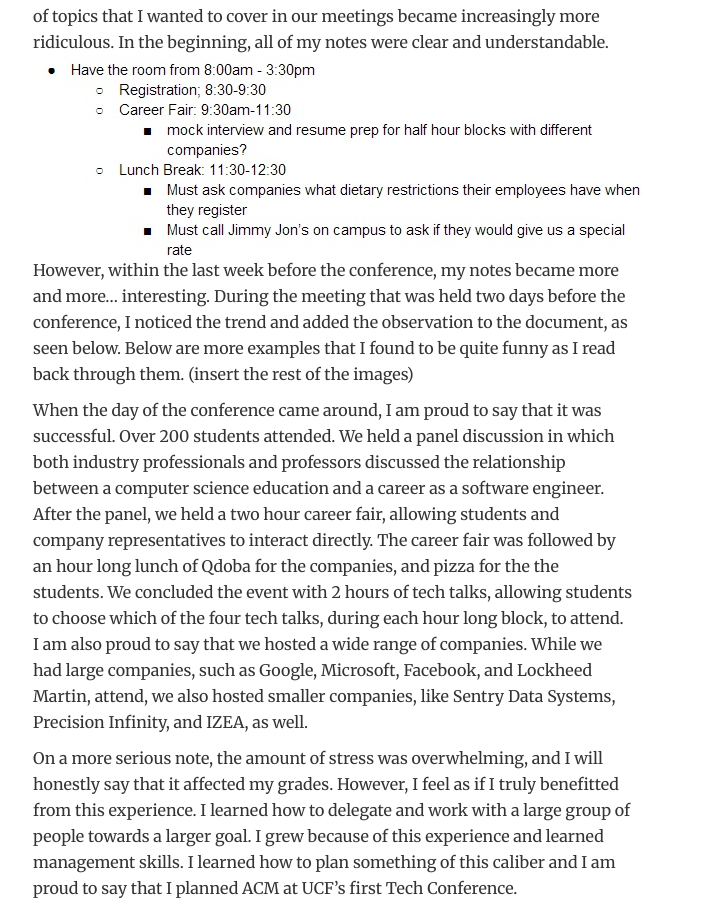
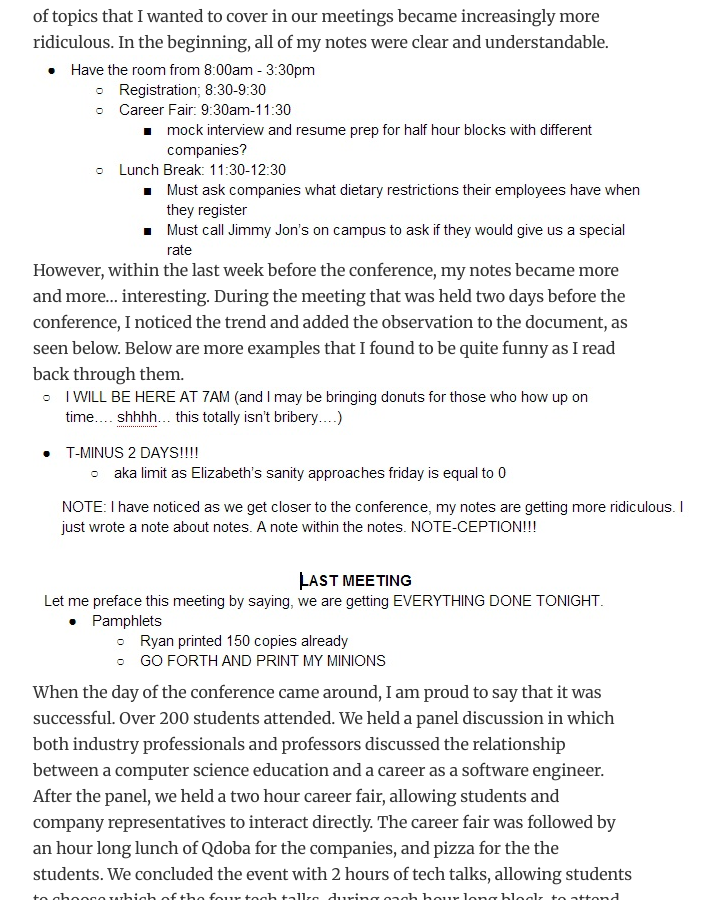
Before and after one commit to vitamessor/vitamessor.github.io, a Jekyll site: the page built from _posts/2014-4-8-ucfs-first-tech-conference.md, in a window 1280 px wide and 900 px high, scrolled down 910 px. Shown: the whole window, without its empty margins (307-1021 px from the left). Built offline with Jekyll 4.4.1, drawn with Linux system fonts in a browser that asks for light colours; comment, search, counter and statistics services are not loaded.

Commit message:
Adding Images
YAY IT WORKS!!!

```diff
--- a/_posts/2014-4-8-ucfs-first-tech-conference.md
+++ b/_posts/2014-4-8-ucfs-first-tech-conference.md
@@ -9,7 +9,11 @@ The next six weeks were truly a blur of madness and insanity as we considered an
 About three weeks before the conference, I had finished the design for the posters and  and had printed them at Staples, using my own money to pay for the printing. THis was because I was unaware that there were printing labs on campus, where I could go and get them printed for free. To the situation even worse, Career Services contacted us that day, offering their advice and requesting that we, instead of calling the career fair a “Career Fair”, we instead refer to it as a “Company Showcase”. Not only could I have printed the posters for free, but the ones I had already printed were completely useless because of the large letters “CAREER FAIR” printed on the front. Now that its over, I look back and find the situation to be quite humorous. Let’s just say that I was well supplied with scratch paper for the rest of the month.
 
 I noticed, as well as many others, that as the conference approached, my notes of topics that I wanted to cover in our meetings became increasingly more ridiculous.  In the beginning, all of my notes were clear and understandable.  ![Normal Thoughts]({{eaon.me}}/img/posts/1.jpg)
-However, within the last week before the conference, my notes became more and more… interesting. During the meeting that was held two days before the conference, I noticed the trend and added the observation to the document, as seen below. Below are more examples that I found to be quite funny as I read back through them. (insert the rest of the images)
+However, within the last week before the conference, my notes became more and more… interesting. During the meeting that was held two days before the conference, I noticed the trend and added the observation to the document, as seen below. Below are more examples that I found to be quite funny as I read back through them.
+![Donuts]({{eaon.me}}/img/posts/donuts.jpg)
+![Two Days Left]({{eaon.me}}/img/posts/two_days_left.jpg)
+![Note about Notes]({{eaon.me}}/img/posts/note.jpg)
+![Last Meeting]({{eaon.me}}/img/posts/last_meeting.jpg)
 
 When the day of the conference came around, I am proud to say that it was successful. Over 200 students attended. We held a panel discussion in which both industry professionals and professors discussed the relationship between a computer science education and a career as a software engineer. After the panel, we held a two hour career fair, allowing students and company representatives to interact directly. The career fair was followed by an hour long lunch of Qdoba for the companies, and pizza for the the students. We concluded the event with 2 hours of tech talks, allowing students to choose which of the four tech talks, during each hour long block, to attend. I am also proud to say that we hosted a wide range of companies. While we had large companies, such as Google, Microsoft, Facebook, and Lockheed Martin, attend, we also hosted smaller companies, like Sentry Data Systems, Precision Infinity, and IZEA, as well.
 
```
